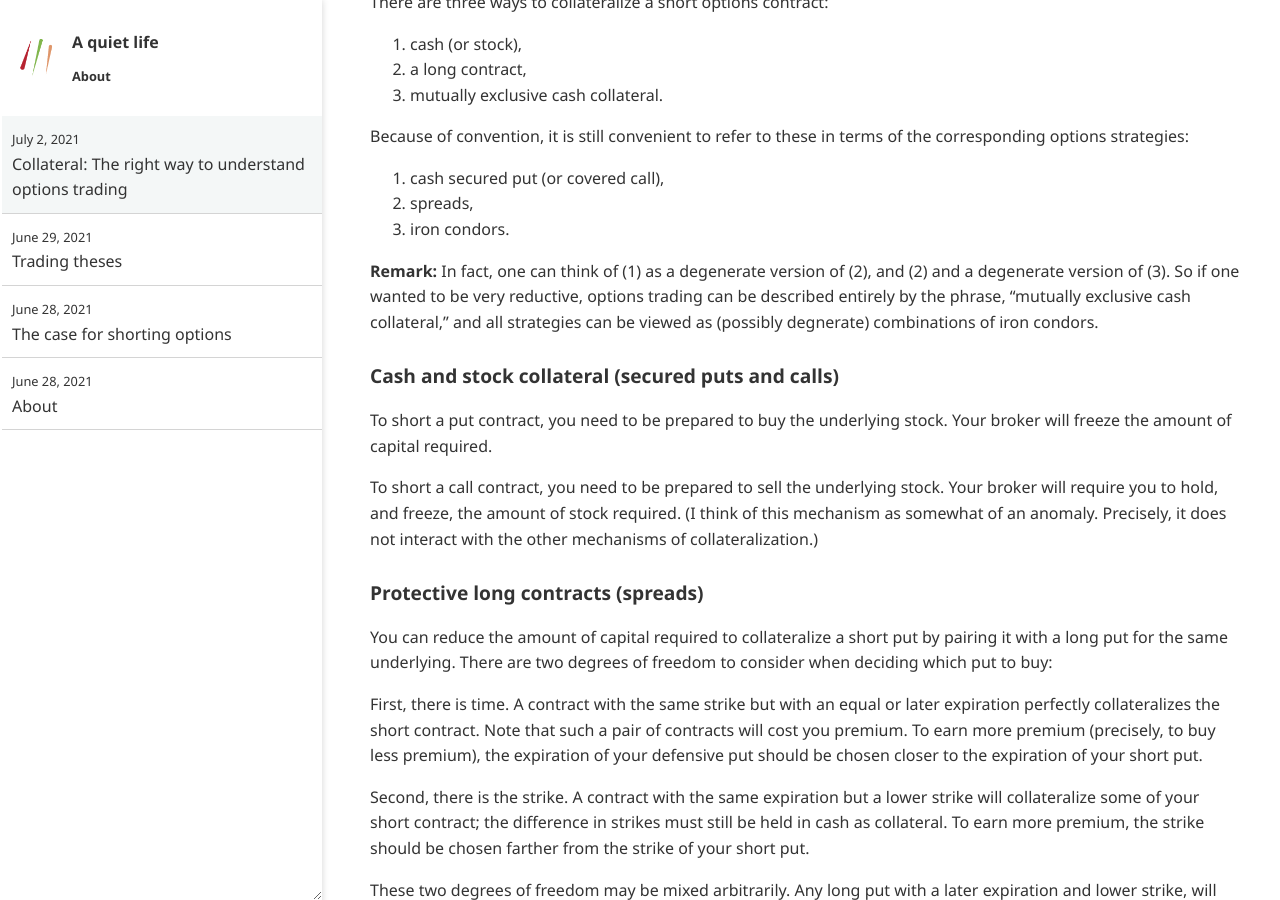
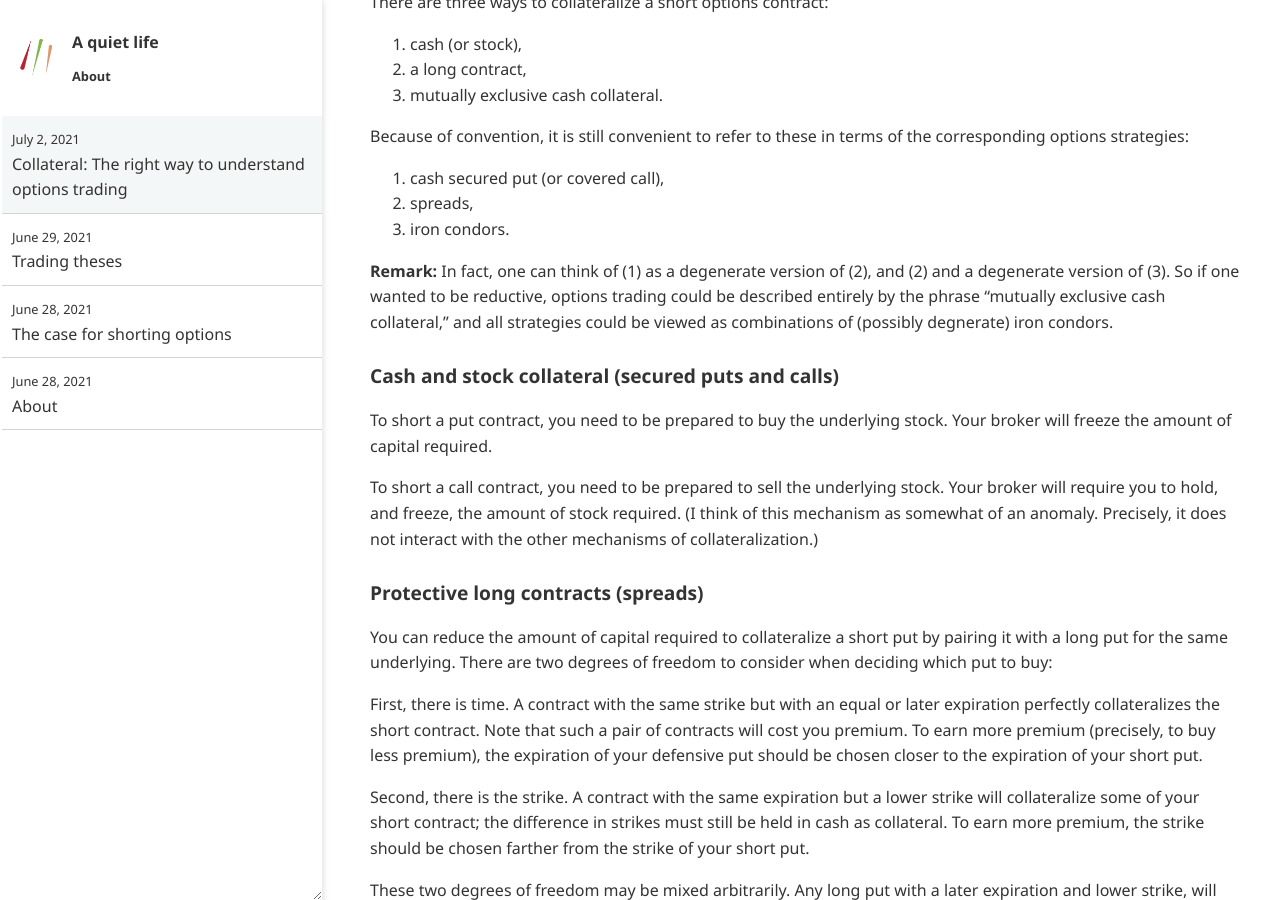
Before and after one commit to ansyblenetwork/aquietlife, a Jekyll site: the page built from _posts/2021-07-02-collateral.md, in a window 1280 px wide and 900 px high, scrolled down 475 px. Built offline with Jekyll 4.4.1, drawn with Linux system fonts in a browser that asks for light colours.

Commit message:
Update 2021-07-02-collateral.md

```diff
--- a/_posts/2021-07-02-collateral.md
+++ b/_posts/2021-07-02-collateral.md
@@ -24,7 +24,7 @@ Because of convention, it is still convenient to refer to these in terms of the
 2. spreads,
 3. iron condors.
 
-__Remark:__ In fact, one can think of (1) as a degenerate version of (2), and (2) and a degenerate version of (3). So if one wanted to be very reductive, options trading can be described entirely by the phrase, "mutually exclusive cash collateral," and all strategies can be viewed as (possibly degnerate) combinations of iron condors.
+__Remark:__ In fact, one can think of (1) as a degenerate version of (2), and (2) and a degenerate version of (3). So if one wanted to be reductive, options trading could be described entirely by the phrase "mutually exclusive cash collateral," and all strategies could be viewed as combinations of (possibly degnerate) iron condors.
 
 ### Cash and stock collateral (secured puts and calls)
 
```
